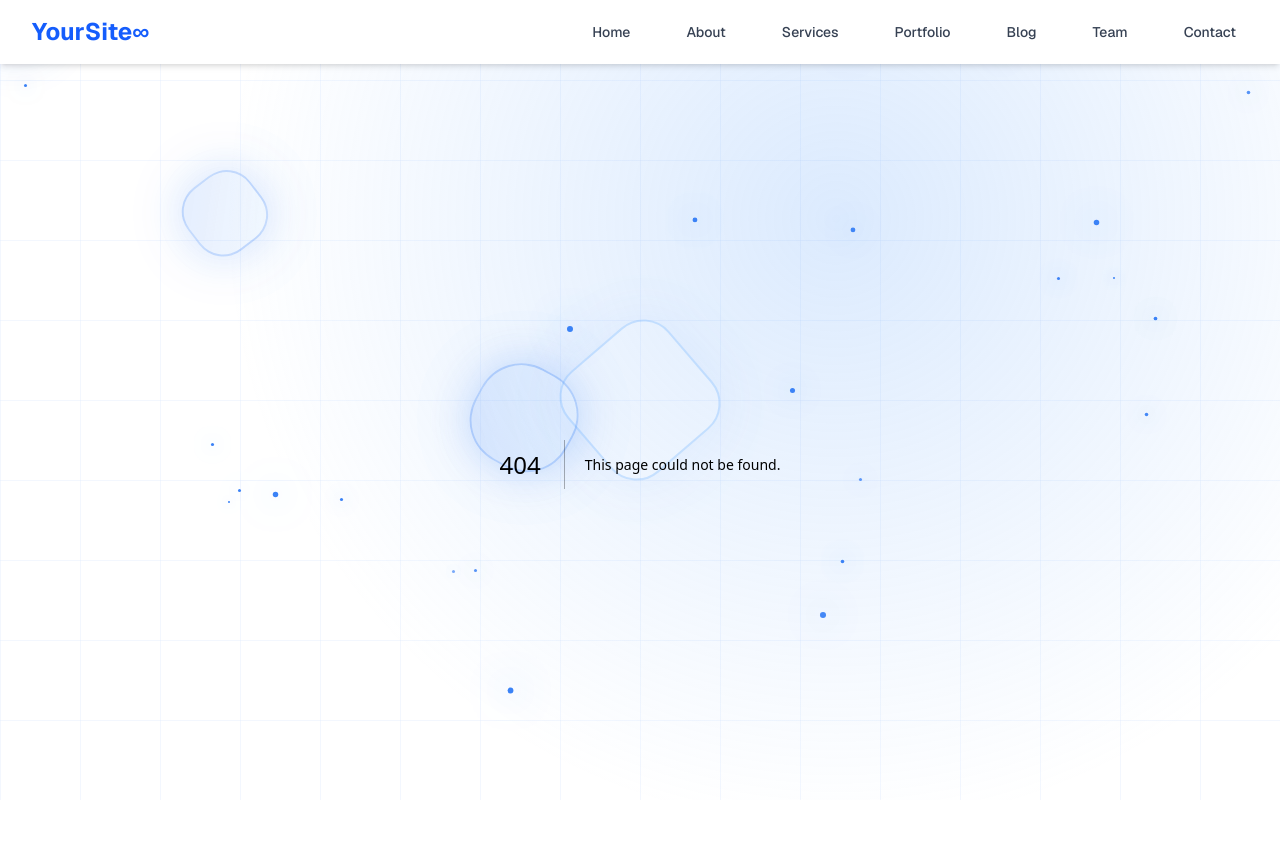
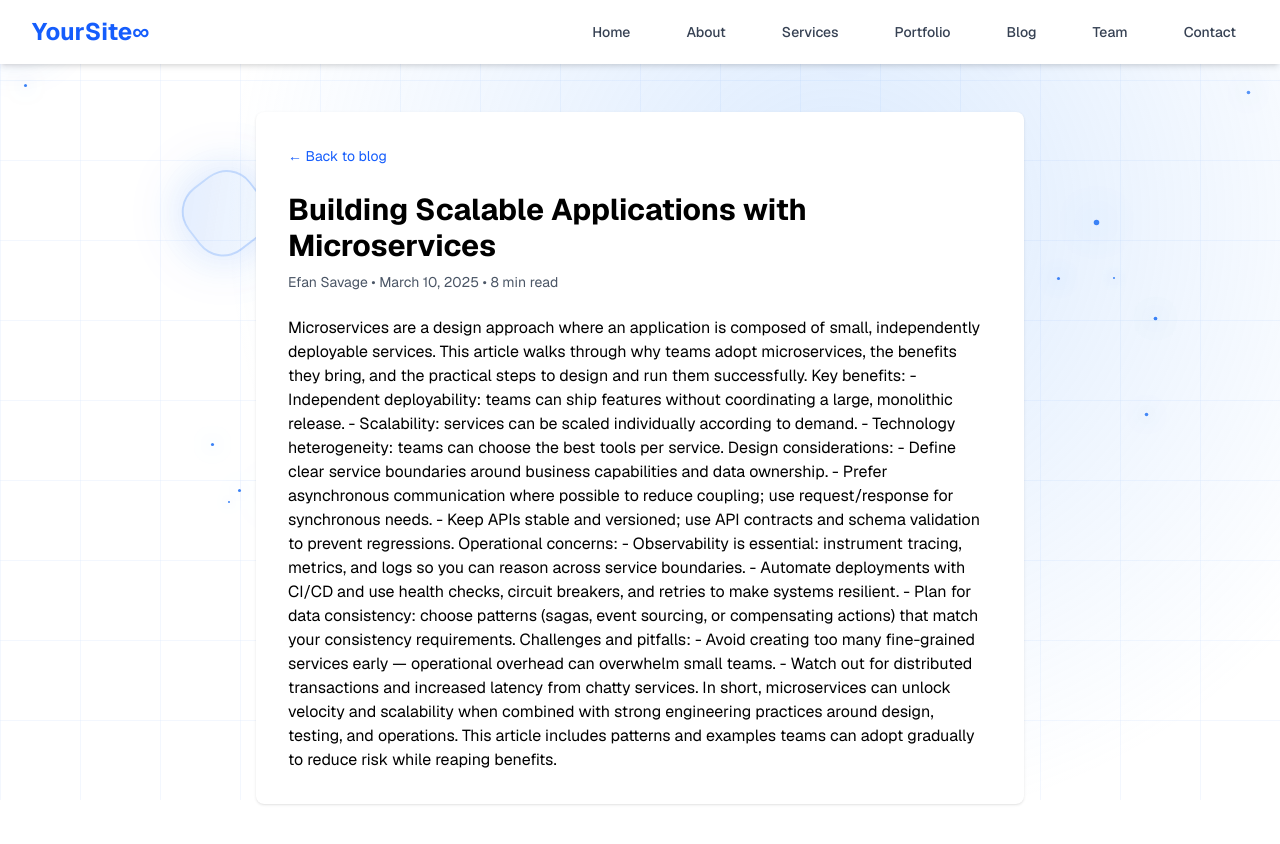
Before and after one commit to itemdrop/itefafai, a Next.js app: page /blog/building-scalable-applications-with-microservices in a window 1280 px wide. Before the commit this address had no page. Shown: the top 844 px of the page. Built offline with nearby package versions, Linux system fonts and the light colour scheme.

Commit message:
Add blog post pages and shared posts data; wire Read More links

```diff
--- /dev/null
+++ b/app/blog/[slug]/page.tsx
@@ -0,0 +1,30 @@
+import Link from "next/link";
+import { blogPosts } from "../../../lib/posts";
+
+export default function BlogPostPage({ params }: { params: { slug: string } }) {
+  const post = blogPosts.find((p) => p.slug === params.slug);
+  if (!post) {
+    return (
+      <div className="min-h-screen flex items-center justify-center">
+        <div className="max-w-xl p-8">Post not found</div>
+      </div>
+    );
+  }
+
+  return (
+    <div className="min-h-screen py-12">
+      <div className="max-w-3xl mx-auto bg-white rounded-lg shadow p-8">
+        <div className="mb-6">
+          <Link href="/blog" className="text-sm text-blue-600">← Back to blog</Link>
+        </div>
+
+        <h1 className="text-3xl font-bold text-black mb-2">{post.title}</h1>
+        <div className="text-sm text-gray-600 mb-6">{post.author} • {post.date} • {post.readTime}</div>
+
+        <div className="prose text-black">
+          <p>{post.content}</p>
+        </div>
+      </div>
+    </div>
+  );
+}
--- a/app/blog/page.tsx
+++ b/app/blog/page.tsx
@@ -1,42 +1,8 @@
+import Link from "next/link";
+import { blogPosts as posts } from "../../lib/posts";
+
 export default function Blog() {
-  const blogPosts = [
-    {
-      title: "Building Scalable Applications with Microservices",
-      excerpt: "Learn how microservices architecture can help you build more maintainable and scalable applications.",
-      author: "Efan Savage",
-      date: "March 10, 2025",
-      category: "Architecture",
-      readTime: "8 min read",
-      featured: false
-    },
-    {
-      title: "UX Design Principles That Drive Conversions",
-      excerpt: "Discover the key UX design principles that can significantly improve your website's conversion rates.",
-      author: "Lina Witt",
-      date: "March 8, 2025",
-      category: "Design",
-      readTime: "6 min read",
-      featured: false
-    },
-    {
-      title: "Mobile-First Development: Best Practices",
-      excerpt: "Essential strategies for implementing mobile-first development in your next project.",
-      author: "Faisal Faisal Sameer",
-      date: "March 5, 2025",
-      category: "Mobile",
-      readTime: "7 min read",
-      featured: false
-    },
-    {
-      title: "The Rise of AI in Software Development",
-      excerpt: "How artificial intelligence is transforming the way we develop, test, and deploy software applications.",
-      author: "Phil Savage",
-      date: "February 28, 2025",
-      category: "AI & ML",
-      readTime: "9 min read",
-      featured: false
-    }
-  ];
+  const blogPosts = posts;
 
   const categories = ["All", "Technology", "Design", "Mobile", "Security", "AI & ML", "Architecture"];
   const featuredPost = blogPosts.find(post => post.featured);
@@ -71,9 +37,9 @@ export default function Blog() {
                   <span className="opacity-75">•</span>
                   <span className="opacity-75">{featuredPost.readTime}</span>
                 </div>
-                <button className="bg-white text-blue-600 px-4 sm:px-6 py-2 rounded-lg font-semibold hover:bg-gray-100 transition-colors text-sm sm:text-base">
+                <Link href={`/blog/${featuredPost.slug}`} className="bg-white text-blue-600 px-4 sm:px-6 py-2 rounded-lg font-semibold hover:bg-gray-100 transition-colors text-sm sm:text-base inline-block">
                   Read More
-                </button>
+                </Link>
               </div>
             </div>
           </div>
@@ -130,9 +96,7 @@ export default function Blog() {
                     <div className="text-xs text-black">{post.date}</div>
                   </div>
                 </div>
-                <button className="text-blue-600 hover:text-blue-800 font-medium">
-                  Read More
-                </button>
+                <Link href={`/blog/${post.slug}`} className="text-blue-600 hover:text-blue-800 font-medium">Read More</Link>
               </div>
             </div>
           </article>
--- /dev/null
+++ b/lib/posts.ts
@@ -0,0 +1,93 @@
+export const blogPosts = [
+  {
+    slug: "building-scalable-applications-with-microservices",
+    title: "Building Scalable Applications with Microservices",
+    excerpt: "Learn how microservices architecture can help you build more maintainable and scalable applications.",
+    author: "Efan Savage",
+    date: "March 10, 2025",
+    category: "Architecture",
+    readTime: "8 min read",
+    featured: false,
+  content: `Microservices are a design approach where an application is composed of small, independently deployable services. This article walks through why teams adopt microservices, the benefits they bring, and the practical steps to design and run them successfully.
+
+Key benefits:
+- Independent deployability: teams can ship features without coordinating a large, monolithic release.
+- Scalability: services can be scaled individually according to demand.
+- Technology heterogeneity: teams can choose the best tools per service.
+
+Design considerations:
+- Define clear service boundaries around business capabilities and data ownership.
+- Prefer asynchronous communication where possible to reduce coupling; use request/response for synchronous needs.
+- Keep APIs stable and versioned; use API contracts and schema validation to prevent regressions.
+
+Operational concerns:
+- Observability is essential: instrument tracing, metrics, and logs so you can reason across service boundaries.
+- Automate deployments with CI/CD and use health checks, circuit breakers, and retries to make systems resilient.
+- Plan for data consistency: choose patterns (sagas, event sourcing, or compensating actions) that match your consistency requirements.
+
+Challenges and pitfalls:
+- Avoid creating too many fine-grained services early — operational overhead can overwhelm small teams.
+- Watch out for distributed transactions and increased latency from chatty services.
+
+In short, microservices can unlock velocity and scalability when combined with strong engineering practices around design, testing, and operations. This article includes patterns and examples teams can adopt gradually to reduce risk while reaping benefits.`
+  },
+  {
+    slug: "ux-design-principles-that-drive-conversions",
+    title: "UX Design Principles That Drive Conversions",
+    excerpt: "Discover the key UX design principles that can significantly improve your website's conversion rates.",
+    author: "Lina Witt",
+    date: "March 8, 2025",
+    category: "Design",
+    readTime: "6 min read",
+    featured: false,
+  content: `Good UX balances clarity, predictability, and minimal friction — all of which contribute directly to user satisfaction and conversion rates. In this post we explore the concrete design choices and experiments that lead to measurable improvements.
+
+Core principles:
+- Visual hierarchy: prioritize elements (headlines, CTAs) using size, color, and spacing so users see the most important information first.
+- Affordances and signifiers: make interactive elements obvious — buttons should look clickable, links should feel link-like.
+- Microcopy: concise, helpful text (form hints, error messages) reduces friction and drop-off.
+
+Onboarding and flows:
+- Reduce cognitive load on first use—progressive disclosure, contextual tips, and clear success states help users complete tasks.
+- Optimize forms: minimize required fields, use inline validation, and preserve user input on error.
+
+Experimentation and measurement:
+- Use A/B testing to validate hypotheses; measure conversion funnels and time-to-task.
+- Combine qualitative feedback (usability tests) with quantitative analytics to prioritize improvements.
+
+Accessibility & performance:
+- Design with accessibility in mind (semantic HTML, keyboard navigation, ARIA where appropriate) to reach more users.
+- Fast, responsive UI increases trust — prioritize performance optimizations that reduce first input delay and perceived load time.
+
+Following these practices will help you design interfaces that convert without compromising user trust or accessibility.`
+  },
+  {
+    slug: "mobile-first-development-best-practices",
+    title: "Mobile-First Development: Best Practices",
+    excerpt: "Essential strategies for implementing mobile-first development in your next project. Design, performance, and testing considerations.",
+    author: "Faisal Faisal Sameer",
+    date: "March 5, 2025",
+    category: "Mobile",
+    readTime: "7 min read",
+    featured: false,
+    content: `Mobile-first means starting design and development with the smallest screens and most constrained networks in mind, then progressively enhancing the experience for larger devices. This approach helps you prioritize essentials and build performant apps.
+
+Layout and responsiveness:
+- Use fluid layouts, relative units, and CSS grid/flexbox to build interfaces that scale gracefully.
+- Prioritize content and collapse non-essential chrome on small screens.
+
+Touch and interaction:
+- Design touch targets (44–48px) and provide generous spacing to avoid tap errors.
+- Avoid hover-dependent interactions; provide clear visual feedback for touch.
+
+Performance techniques:
+- Optimize images (responsive srcset, modern formats like WebP/AVIF), defer non-critical JavaScript, and use caching and CDNs.
+- Keep payloads small: tree-shake, lazy-load routes and components, and set performance budgets.
+
+Testing and quality:
+- Test on real devices and emulators, across different network conditions.
+- Monitor Core Web Vitals and prioritize metrics that impact perceived performance.
+
+By adopting mobile-first practices, teams deliver faster, more reliable experiences that work well for the majority of users while scaling up to richer desktop interactions where appropriate.`
+  }
+];
```
